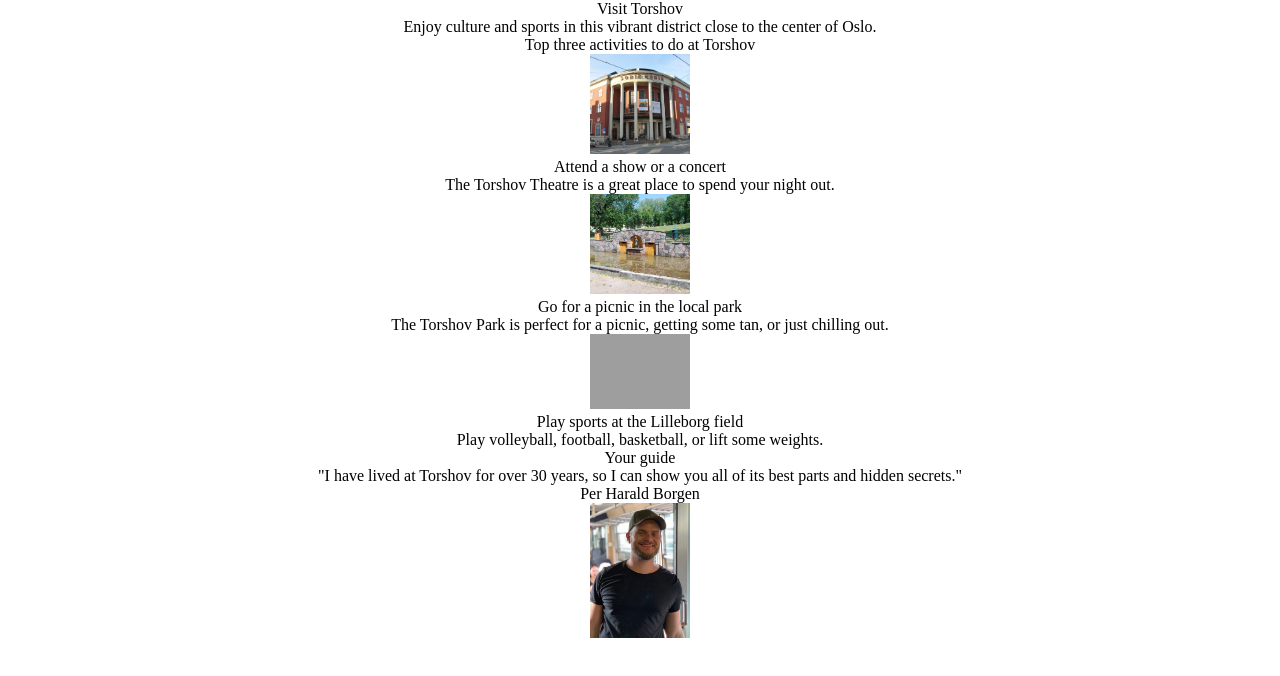
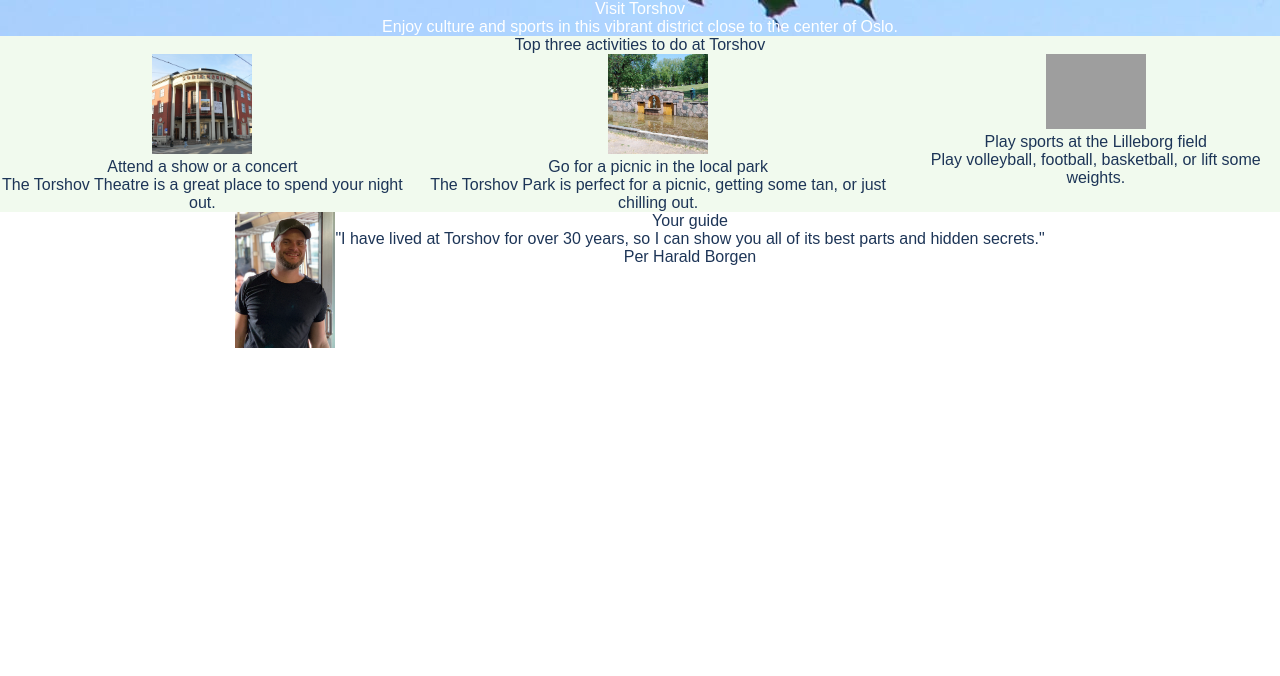
Before and after one commit to tak40/hometown-homepage-2024, a plain HTML site: page index.html in a window 1280 px wide. Drawn offline with Linux system fonts and the light colour scheme; grey boxes are pictures that could not be loaded.

Commit message:
Add initial structure styling to place everything in the right place
- Align activities section using Flexbox for horizontal arrangement.
- Style guide section with Flexbox for centered alignment of image and text.
- Ensure to cover the basic structure to get ready for the styling.
- Just a few declaration blocks added for visibility purpose.

```diff
--- a/css/styles.css
+++ b/css/styles.css
@@ -24,10 +24,43 @@ html {
 }
 
 body {
+    font-family: Arial, Helvetica, sans-serif;
     min-height: 100vh;
     text-align: center;
+    color: #1d3557;
+}
+
+/* ----- HERO/HEADER ----- */
+
+header {
+    background-image: url(../assets/images/torshov.jpg);
+    color: #fff;
+}
+
+/* ----- ACTIVITIES ----- */
+
+.activities-container {
+    background: #f1faee;
+    justify-content: space-evenly;
+}
+
+.activities {
+    display: flex;
 }
 
 img {
     width: 100px;
 }
+
+/* ----- GUIDE ----- */
+
+.guide-container {
+    display: flex;
+    justify-content: center;
+    align-items: center;
+    background: #fff;
+}
+
+.guide {
+    display: flex;
+}
--- a/index.html
+++ b/index.html
@@ -17,16 +17,16 @@
         </header>
 
         <!-- ACTIVITIES SECTION -->
-        <section>
+        <section class="activities-container">
             <h2>Top three activities to do at Torshov</h2>
-
+            <div class="activities">
                 <figure>
                     <img src="assets/images/theatre.jpg" alt="Theatre" />
                     <figcaption>
                         <h3>Attend a show or a concert</h3>
                         <p>
-                        The Torshov Theatre is a great place to spend your night
-                        out.
+                            The Torshov Theatre is a great place to spend your
+                            night out.
                         </p>
                     </figcaption>
                 </figure>
@@ -36,8 +36,8 @@
                     <figcaption>
                         <h3>Go for a picnic in the local park</h3>
                         <p>
-                        The Torshov Park is perfect for a picnic, getting some
-                        tan, or just chilling out.
+                            The Torshov Park is perfect for a picnic, getting
+                            some tan, or just chilling out.
                         </p>
                     </figcaption>
                 </figure>
@@ -52,18 +52,25 @@
                         </p>
                     </figcaption>
                 </figure>
+            </div>
         </section>
 
         <!-- GUIDE SECTION -->
-        <section>
+        <section class="guide-container">
+            <aside class="guide">
+                <img
+                    src="assets/images/per.jpg"
+                    alt="Per Harald Borgen"
+                    class="guide-img"
+                />
+                <div class="guide-info">
                     <h2>Your guide</h2>
-            <aside>
                     <p>
-                    "I have lived at Torshov for over 30 years, so I can show
-                    you all of its best parts and hidden secrets."
+                        "I have lived at Torshov for over 30 years, so I can
+                        show you all of its best parts and hidden secrets."
                     </p>
                     <p class="guide-name">Per Harald Borgen</p>
-                <img src="assets/images/per.jpg" alt="Per Harald Borgen" />
+                </div>
             </aside>
         </section>
     </body>
```
Lines whose indentation alone changed are shown as unchanged.
